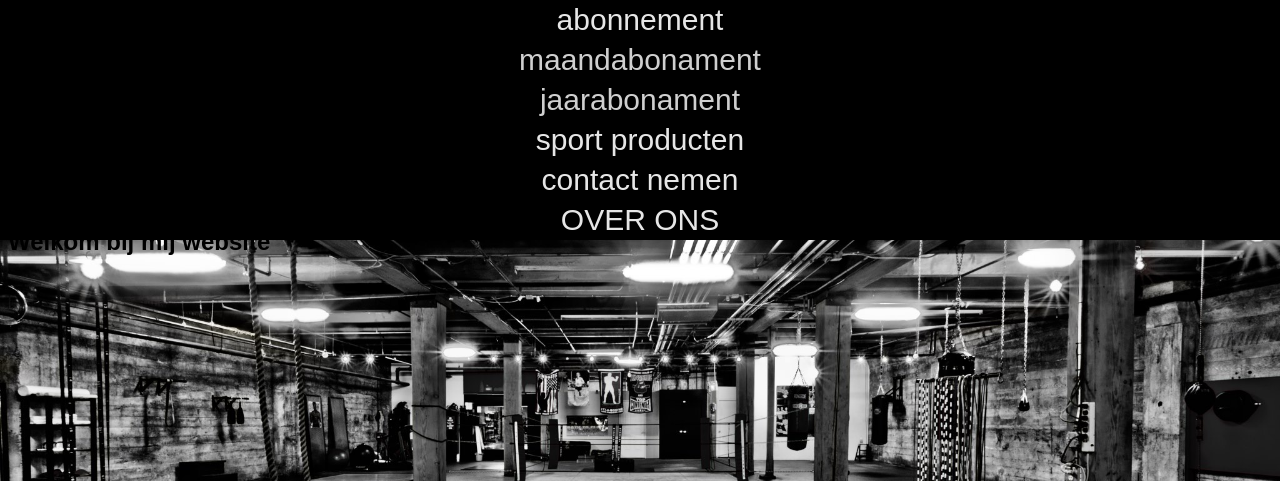
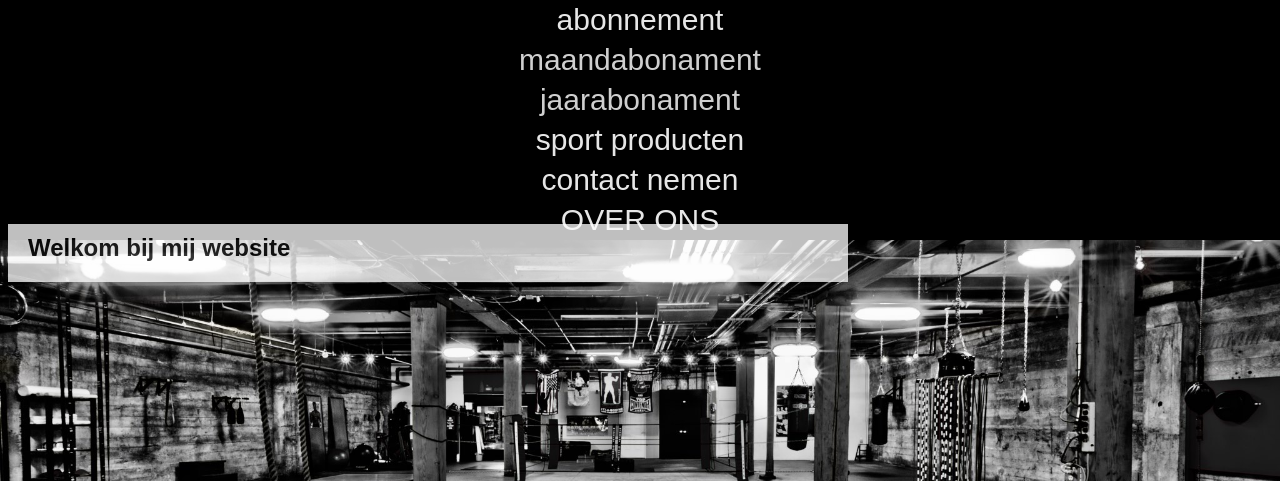
Before and after one commit to Crypt1k1/basic-fit-website, a PHP site: page /index.html in a window 1280 px wide. Shown: the top 481 px of the page. Run offline with PHP 8.4, Linux system fonts and the light colour scheme.

Commit message:
commit on master

```diff
--- a/style.css
+++ b/style.css
@@ -50,8 +50,12 @@ main {
     margin-top: 25vh;
 }
 
-.intro{
-width: 100px;
-background-color: blue;
 
+h2{background-color: rgba(253, 253, 253, 0.945);
+opacity: 0.8;
+margin-top: 10px;
+width: 800px;
+padding: 20px;
+padding-top: 10px;
+color: black;
 }
```
